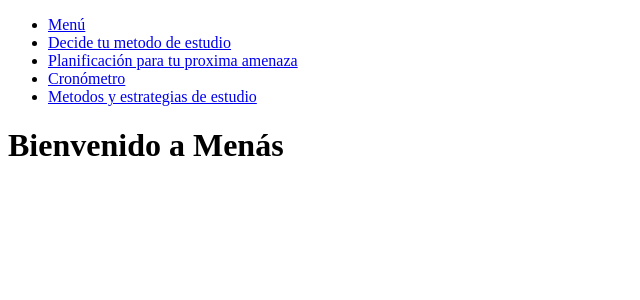
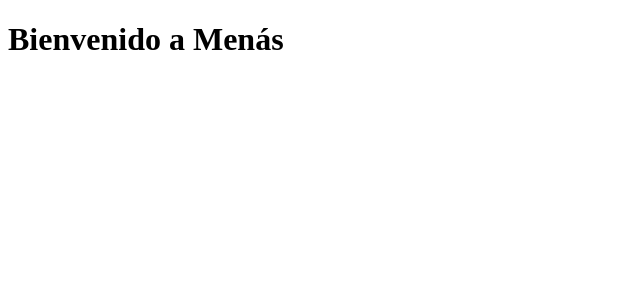
Before and after one commit to MasterJayanX/MenasProject, a Django app: page /cuestionario/ in a window 1280 px wide. Shown: the top 300 px of the page, without its empty margins (0-640 px from the left). Run offline with Django 4.2, Linux system fonts and the light colour scheme.

Commit message:
Update cuestionario.html

```diff
--- a/proyecto1/proyecto1/Templates/cuestionario.html
+++ b/proyecto1/proyecto1/Templates/cuestionario.html
@@ -5,17 +5,6 @@
         <meta charset="utf-8">
     </head>
     <body>
-        <header>
-            <nav>
-                <ul>
-                    <li><a href="menu.html">Menú</a></li>
-                    <li><a href="cuestionario.html">Decide tu metodo de estudio</a></li>
-                    <li><a href="planificacion.html">Planificación para tu proxima amenaza</a></li>
-                    <li><a href="cronometros.html">Cronómetro</a></li>
-                    <li><a href="metodos.html">Metodos y estrategias de estudio</a></li>
-                </ul>
-            </nav>
-        </header>
         <div class="titulop">
             <h1>Bienvenido a Menás</h1>
         </div>
```
